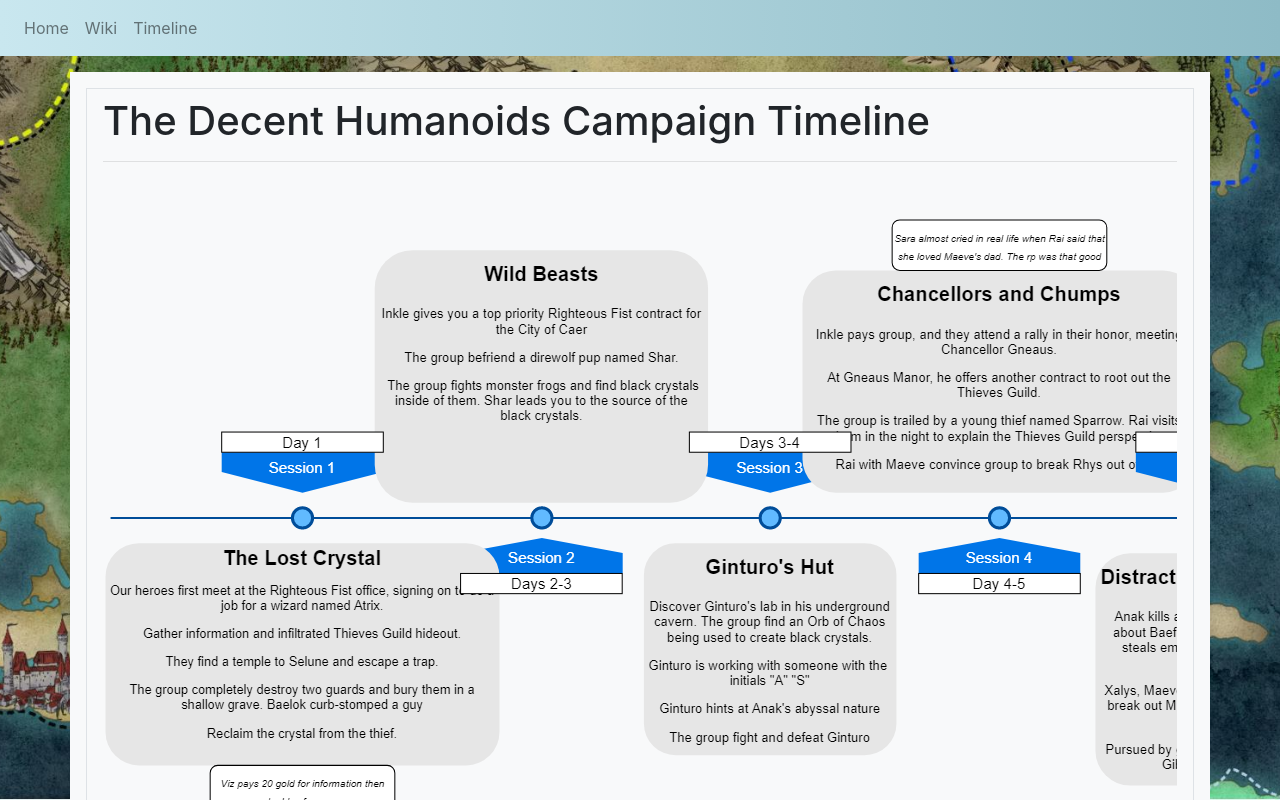
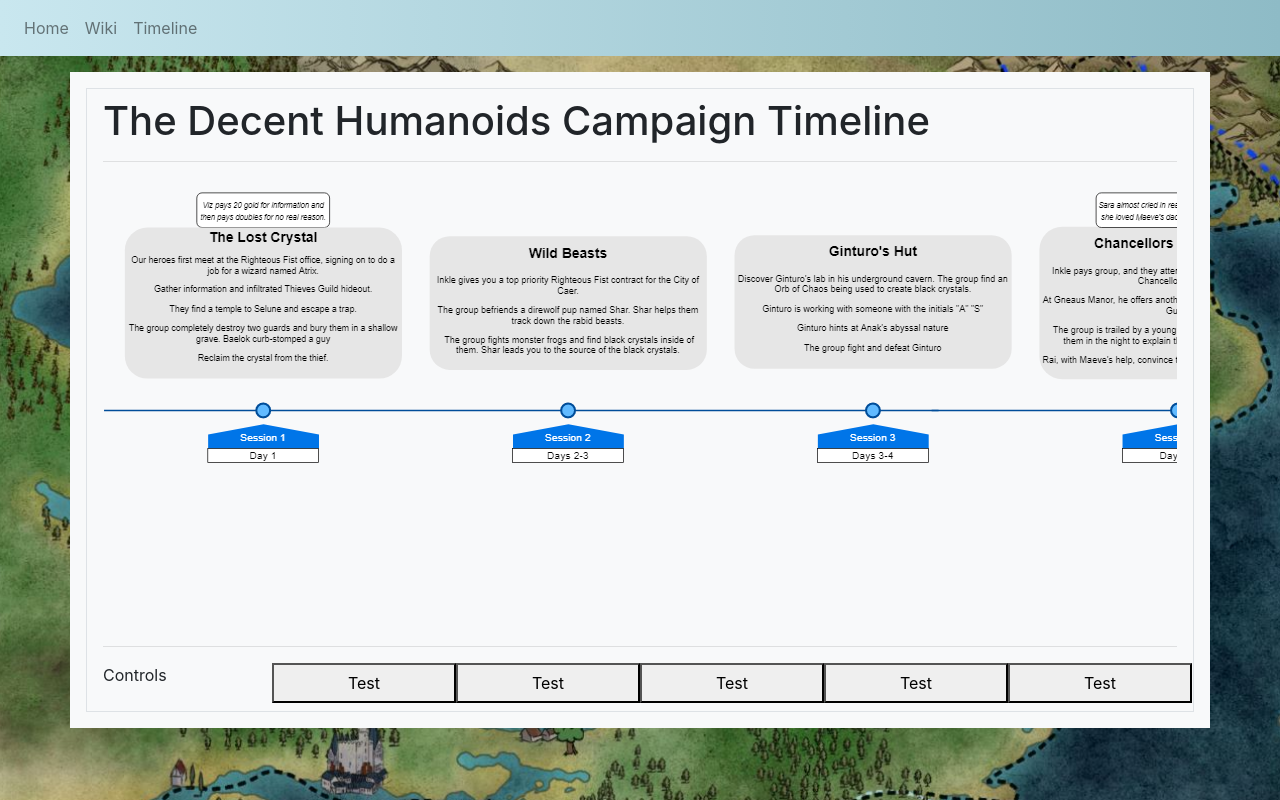
Before and after one commit to jonesec2/Decent_Humanoids, a React (Create React App) app: page /decent_humanoids/timeline in a window 1280 px wide. Shown: the top 800 px of the page. Built offline with nearby package versions, Linux system fonts and the light colour scheme.

Commit message:
added a test for new timeline style

```diff
--- a/src/pages/Timeline.js
+++ b/src/pages/Timeline.js
@@ -6,6 +6,7 @@ import Results from "../components/Results";
 // import iphiriaPic from "../images/IphireaLanding.png";
 import HistoryTest from "../images/dh_history_test.png";
 import HistoryTest2 from "../images/dh_history_test2.png";
+import normalizedHistory from "../images/DH_History_Normalized_Size.png"
 
 export default function Timeline() {
 
@@ -20,7 +21,7 @@ export default function Timeline() {
                   <h1 className="text-left">The Decent Humanoids Campaign Timeline</h1>
                   <hr />
                   <div className="timeline">
-                     <img className="timelineImage" src={HistoryTest} />
+                     <img className="timelineImage" src={normalizedHistory} />
                   </div>
 
                   {/* <h2>Restart the adventure</h2>
--- a/src/pages/Wiki.js
+++ b/src/pages/Wiki.js
@@ -10,6 +10,7 @@ import iphirea from "../images/IphiriaClose.png";
 import maevePic from "../images/dh_Maeve_1.jpg";
 import groupPic from "../images/eb_dh1.jpg";
 import yubnub from "../images/yubnub.jpg";
+import normalizedHistory from "../images/DH_History_Normalized_Size.png"
 import pageKey from "../utils/test.json";
 import key from "../utils/key.json";
 import Title from "../components/Title";
@@ -24,7 +25,8 @@ export default function Wiki(props) {
    // console.log(maevePic);
    // console.log(groupPic);
    console.log(dagger);
-   console.log(yubnub)
+   console.log(yubnub);
+   console.log(normalizedHistory);
 
    // decent_humanoids/static/media/iphirea_bg2.f7d452fe.png
 
```
Also changed, not shown: src/images/DH_History_Normalized_Size.png (added).
